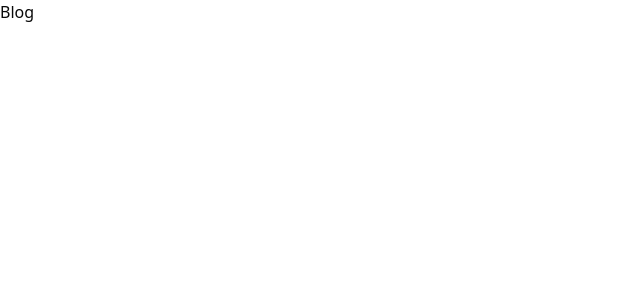
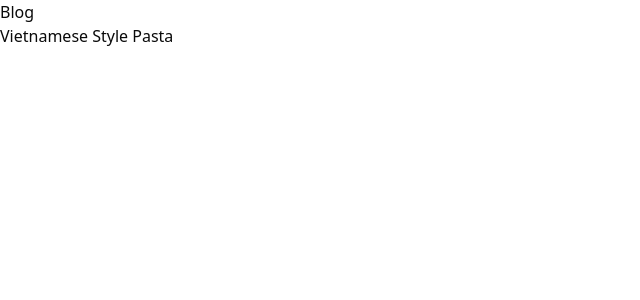
Before and after one commit to sanghyuplee20/portfolio, a Next.js app: page /blog in a window 1280 px wide. Shown: the top 300 px of the page, without its empty margins (0-640 px from the left). Built offline with nearby package versions, Linux system fonts and the light colour scheme.

Commit message:
initial implementation of blogs

```diff
--- a/app/blog/[foodName]/page.tsx
+++ b/app/blog/[foodName]/page.tsx
@@ -6,7 +6,7 @@ import { promises as fs } from 'fs';
     params: Promise<{ foodName: string }>;
 };
 
-async function Page({ params }: PageProps) {
+async function FoodPage({ params }: PageProps) {
   const file = await fs.readFile(process.cwd() + '/app/blog/blogs.json', 'utf8');
   const foodData = JSON.parse(file);
   const { foodName } = await params;
@@ -26,4 +26,4 @@ async function Page({ params }: PageProps) {
 }
 
 
-export default Page;
+export default FoodPage;
--- a/app/blog/blogs.json
+++ b/app/blog/blogs.json
@@ -23,6 +23,5 @@
         "rating": 4,
         "difficulty": "easy",
         "comment": "This is a pretty good and simple dish."
-
     }
 }
--- a/app/blog/page.tsx
+++ b/app/blog/page.tsx
@@ -1,7 +1,20 @@
 import React from "react";
+import { promises as fs } from 'fs';
 
-export default function Home() {
+export default async function Blog() {
+    const file = await fs.readFile(process.cwd() + '/app/blog/blogs.json', 'utf8');
+    const foodData = JSON.parse(file);
+
     return (
-        <h1>Blog</h1>
-    )
+        <div>
+            <h1>Blog</h1>
+            <ul>
+                {Object.keys(foodData).map((foodName) => (
+                    <li key={foodName}>
+                        <a href={`/blog/${foodName}`}>{foodData[foodName].name}</a>
+                    </li>
+                ))}
+            </ul>
+        </div>
+    );
 }
```
